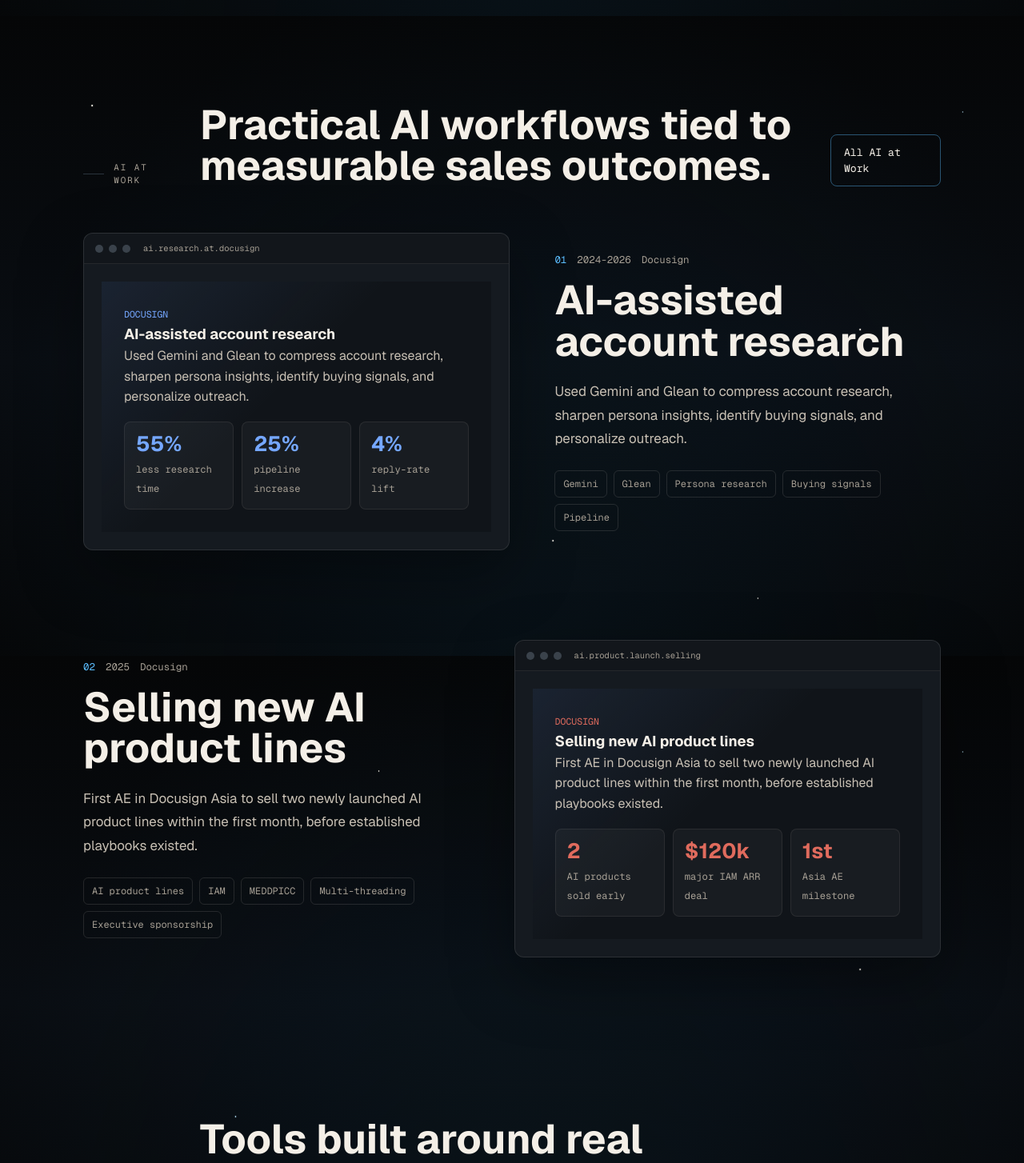
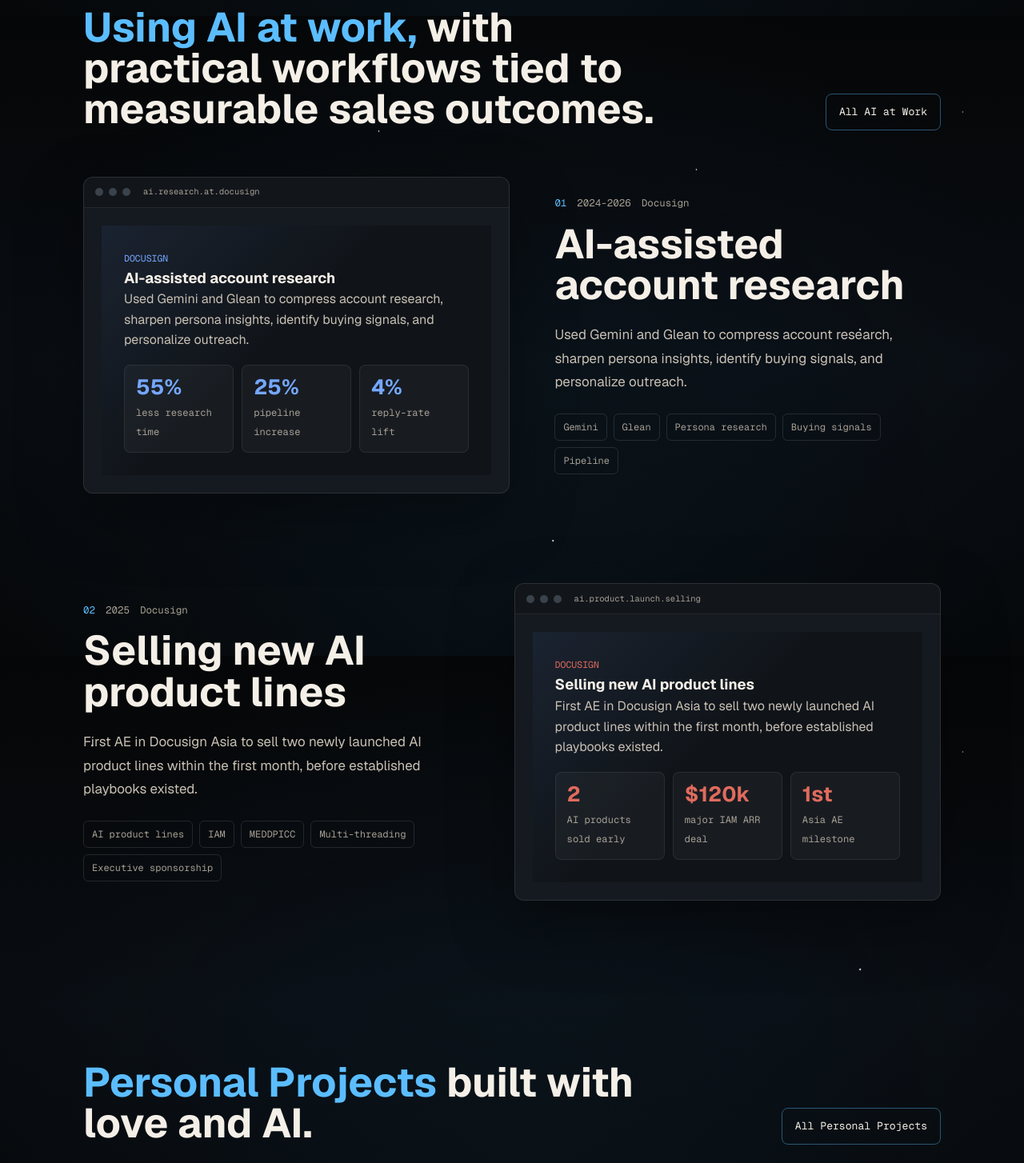
Before and after one commit to maxleesianyi/max-lee-ai-portfolio-website, a Next.js app: page / in a window 1280 px wide. Shown: the part 780-2234 px from the top of the page at 80% size. Built offline with nearby package versions, Linux system fonts and the light colour scheme.

Commit message:
Refine homepage showcase headings

```diff
--- a/app/globals.css
+++ b/app/globals.css
@@ -137,7 +137,7 @@
   grid-template-columns: minmax(0, 1fr) minmax(280px, 340px);
   gap: 48px;
   align-items: start;
-  min-height: calc(100vh - 68px);
+  min-height: calc(100vh - 140px);
 }
 
 .hero-copy {
@@ -343,6 +343,14 @@
 .section-heading h2 {
   max-width: 760px;
   margin-top: 18px;
+}
+
+.section-heading h2 span {
+  color: var(--gold);
+}
+
+.home-showcase--first {
+  padding-top: 42px;
 }
 
 .feature-stack {
--- a/app/page.tsx
+++ b/app/page.tsx
@@ -37,10 +37,12 @@
         </div>
       </section>
 
-      <section className="section-pad">
+      <section className="section-pad home-showcase home-showcase--first">
         <div className="section-heading">
-          <span className="eyebrow">{sections.aiAtWork.eyebrow}</span>
-          <h2>{sections.aiAtWork.headline}</h2>
+          <h2>
+            <span>{sections.aiAtWork.accent}</span>{" "}
+            {sections.aiAtWork.headline}
+          </h2>
           <Link href={sections.aiAtWork.href}>{sections.aiAtWork.linkLabel}</Link>
         </div>
         <div className="feature-stack">
@@ -50,10 +52,12 @@
         </div>
       </section>
 
-      <section className="section-pad">
+      <section className="section-pad home-showcase">
         <div className="section-heading">
-          <span className="eyebrow">{sections.projects.eyebrow}</span>
-          <h2>{sections.projects.headline}</h2>
+          <h2>
+            <span>{sections.projects.accent}</span>{" "}
+            {sections.projects.headline}
+          </h2>
           <Link href={sections.projects.href}>{sections.projects.linkLabel}</Link>
         </div>
         <div className="feature-stack">
--- a/app/projects/[slug]/page.tsx
+++ b/app/projects/[slug]/page.tsx
@@ -45,7 +45,7 @@
     <PageShell>
       <article className="case-study section-pad">
         <Link className="back-link" href="/projects">
-          All projects
+          All Personal Projects
         </Link>
         <div className="case-meta">
           <span>{project.year}</span>
@@ -85,7 +85,7 @@
       {nextProject ? (
         <section className="next-project section-pad">
           <Link href={`/projects/${nextProject.slug}`}>
-            <span>Next project</span>
+            <span>Next personal project</span>
             <strong>{nextProject.title}</strong>
           </Link>
         </section>
--- a/content/site.json
+++ b/content/site.json
@@ -28,7 +28,7 @@
       "href": "/ai-at-work"
     },
     {
-      "label": "Projects",
+      "label": "Personal Projects",
       "href": "/projects"
     },
     {
@@ -51,22 +51,22 @@
           "href": "/ai-at-work"
         },
         {
-          "label": "Projects",
+          "label": "Personal Projects",
           "href": "/projects"
         }
       ]
     },
     "sections": {
       "aiAtWork": {
-        "eyebrow": "AI at work",
-        "headline": "Practical AI workflows tied to measurable sales outcomes.",
+        "accent": "Using AI at work,",
+        "headline": "with practical workflows tied to measurable sales outcomes.",
         "linkLabel": "All AI at Work",
         "href": "/ai-at-work"
       },
       "projects": {
-        "eyebrow": "Projects",
-        "headline": "Tools built around real workflows, not portfolio filler.",
-        "linkLabel": "All Projects",
+        "accent": "Personal Projects",
+        "headline": "built with love and AI.",
+        "linkLabel": "All Personal Projects",
         "href": "/projects"
       },
       "experience": {
@@ -89,11 +89,11 @@
     },
     "projects": {
       "metadata": {
-        "title": "Projects - Max Lee",
+        "title": "Personal Projects - Max Lee",
         "description": "AI and workflow projects built by Max Lee."
       },
       "hero": {
-        "eyebrow": "Projects",
+        "eyebrow": "Personal Projects",
         "headline": "Tools built end to end around real workflows.",
         "body": "A small set of focused builds: private AI practice, household operations, and the systems needed to make them usable."
       }
```
Also changed, not shown: 1 other file (tests, documents, lock files or other folders).
